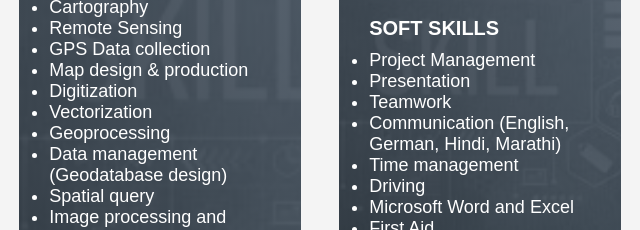
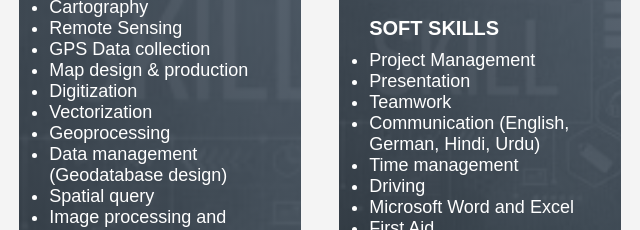
Before and after one commit to azeemk210/Portfolio_UK, a plain HTML site: page index.html in a window 1280 px wide. Shown: the part 2310-2540 px from the top of the page, 640-1280 px from the left. Drawn offline with nearby package versions, Linux system fonts and the light colour scheme.

Commit message:
updated skills

```diff
--- a/index.html
+++ b/index.html
@@ -167,7 +167,7 @@
             <li>Project Management</li>
             <li>Presentation</li>
             <li>Teamwork</li>
-            <li>Communication (English, German, Hindi, Marathi)</li>
+            <li>Communication (English, German, Hindi, Urdu)</li>
             <li>Time management</li>
             <li>Driving</li>
             <li>Microsoft Word and Excel</li>
```
